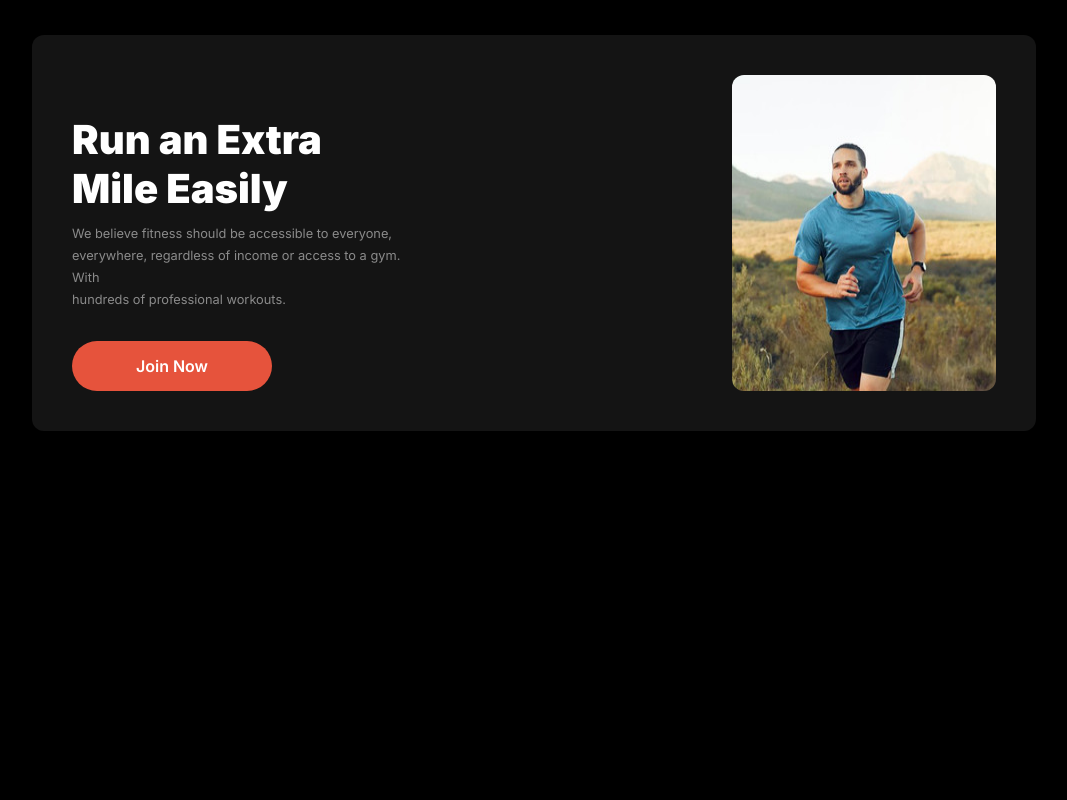
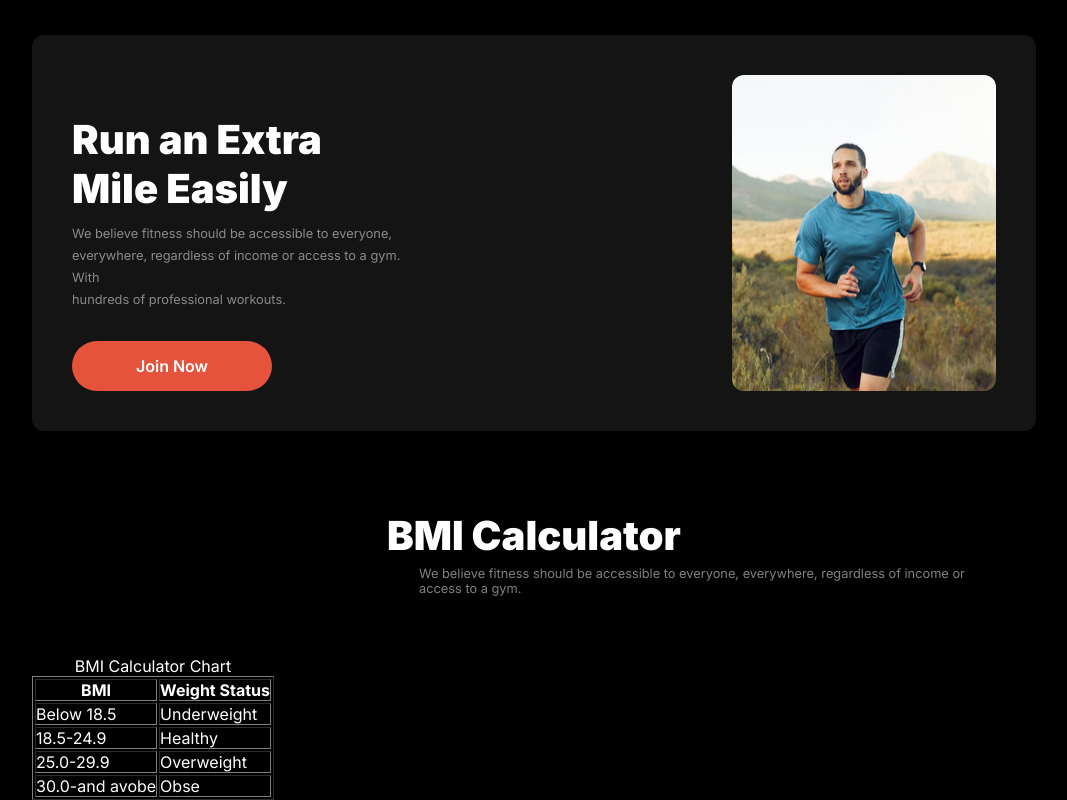
Before and after one commit to mojahidislamcoding1/PH-Assignment_2, a plain HTML site: page index.html in a window 1280 px wide. Shown: the part 1241-2041 px from the top of the page, without its empty margins (106-1173 px from the left). Before the commit the page ends 1752 px from the top, so only its background shows below. Drawn offline with Linux system fonts and the light colour scheme; a web font is replaced by a local one.

Commit message:
create a bmi claculator section table or input box

```diff
--- a/index.html
+++ b/index.html
@@ -105,6 +105,41 @@
                 </div>
                 <img src="images/run1.jpg" alt="">
              </section>
+
+             <section class="calculator">
+                <h1>BMI Calculator</h1>
+                <p>We believe fitness should be accessible to everyone, everywhere, regardless of income or access to a gym.</p>
+
+                <div class="BMI_calculator">
+                    <table border="1">
+                        <caption>BMI Calculator Chart</caption>
+                        <thead>
+                            <tr>
+                                <th scope="col">BMI</th>
+                                <th scope="col">Weight Status</th>
+                            </tr>
+                        </thead>
+                        <tbody>
+                            <tr>
+                                 <td>Below 18.5</td>
+                                 <td>Underweight</td>
+                            </tr>
+                           <tr>
+                            <td>18.5-24.9</td>
+                            <td>Healthy</td>
+                           </tr>
+                           <tr>
+                            <td>25.0-29.9</td>
+                            <td>Overweight</td>
+                           </tr>
+                           <tr>
+                            <td>30.0-and avobe</td>
+                            <td>Obse</td>
+                           </tr>
+                        </tbody>
+                    </table>
+                </div>
+             </section>
        </main>
 </body>
 </html>
--- a/style.css
+++ b/style.css
@@ -4,12 +4,10 @@
     font-family: 'Miama', sans-serif;
     font-weight: 400;
     font-size: 8.4rem;
-
 }
 .healthy{
   margin-top: -70px;
 }
-
 
 * {
   margin: 0;
@@ -256,5 +254,23 @@ p{
     border-radius: 12px;
   }
 }
+/* Calculator style  */
+.calculator{
+  h1{
+    text-align: center;
+    font-size: 2.5rem;
+    font-weight: 900;
 
+  }
+  p{
+
+    font-size: 0.8rem;
+    font-weight: 400;
+    color: rgba(255, 255, 255, 0.5);
+    width: 560px;
+    margin-left: 387px;
+    margin-top: 6px;
+    margin-bottom: 60px;
+  }
 }
+}
```
